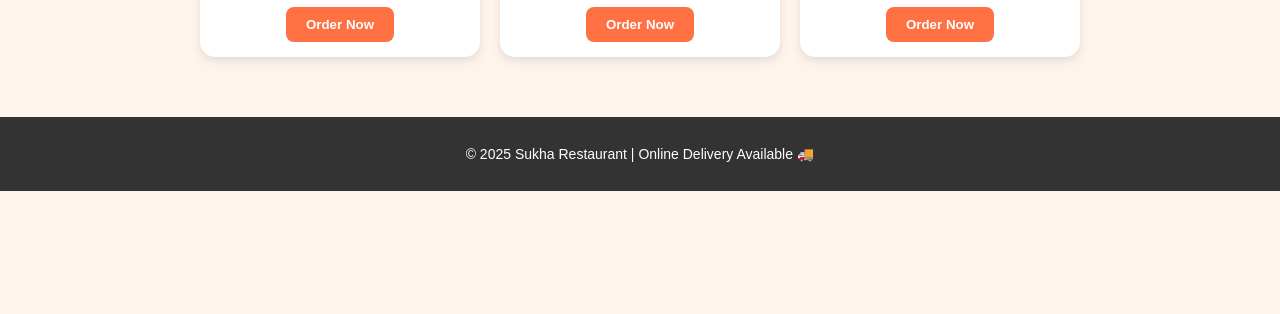
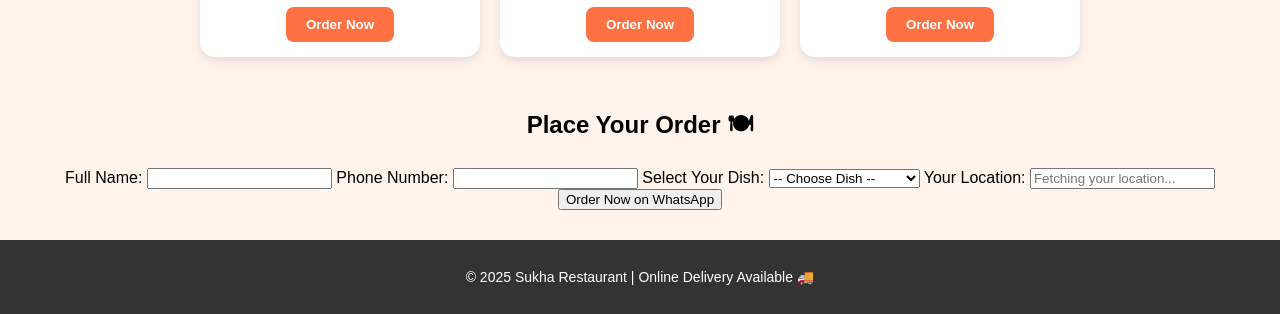
Before and after one commit to rajesharugonda2007-svg/sukha-restaurant, a plain HTML site: page index.html in a window 1280 px wide. Shown: the part 500-814 px from the top of the page. Drawn offline with Linux system fonts and the light colour scheme.

Commit message:
Update index.html
Signed-off-by: rajesharugonda2007-svg <rajesharugonda2007@gmail.com>

```diff
--- a/index.html
+++ b/index.html
@@ -39,6 +39,29 @@
 
   </div>
 </section>
+  <section id="order">
+  <h2>Place Your Order 🍽</h2>
+  <form id="orderForm">
+    <label for="name">Full Name:</label>
+    <input type="text" id="name" name="name" required>
+
+    <label for="phone">Phone Number:</label>
+    <input type="tel" id="phone" name="phone" required>
+
+    <label for="food">Select Your Dish:</label>
+    <select id="food" name="food" required>
+      <option value="">-- Choose Dish --</option>
+      <option value="Chicken Biryani">Chicken Biryani</option>
+      <option value="Paneer Butter Masala">Paneer Butter Masala</option>
+      <option value="Veg Fried Rice">Veg Fried Rice</option>
+    </select>
+
+    <label for="location">Your Location:</label>
+    <input type="text" id="location" name="location" placeholder="Fetching your location..." required readonly>
+
+    <button type="submit" id="orderBtn">Order Now on WhatsApp</button>
+  </form>
+</section>
   <footer>
     <p>© 2025 Sukha Restaurant | Online Delivery Available 🚚</p>
   </footer>
```
